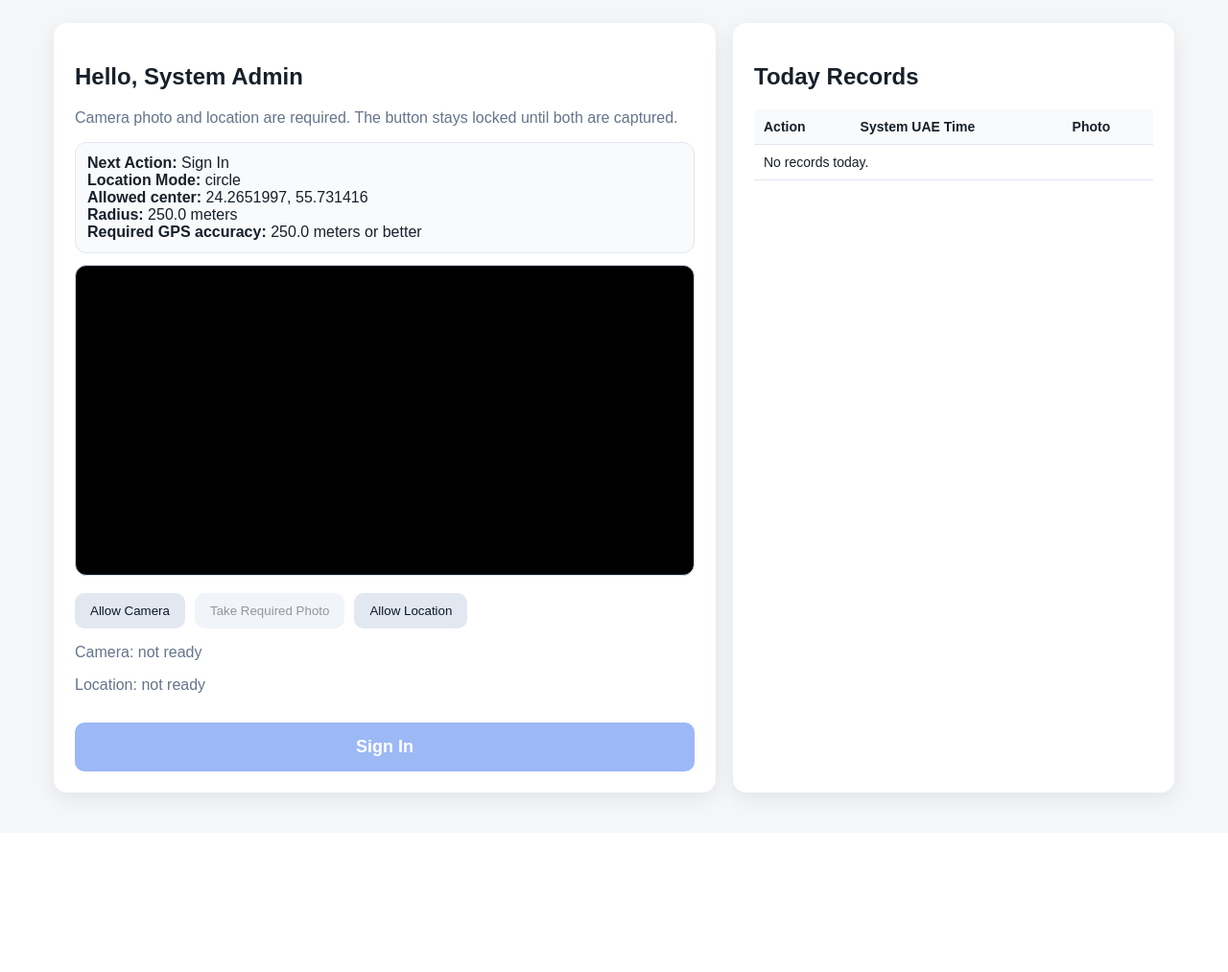
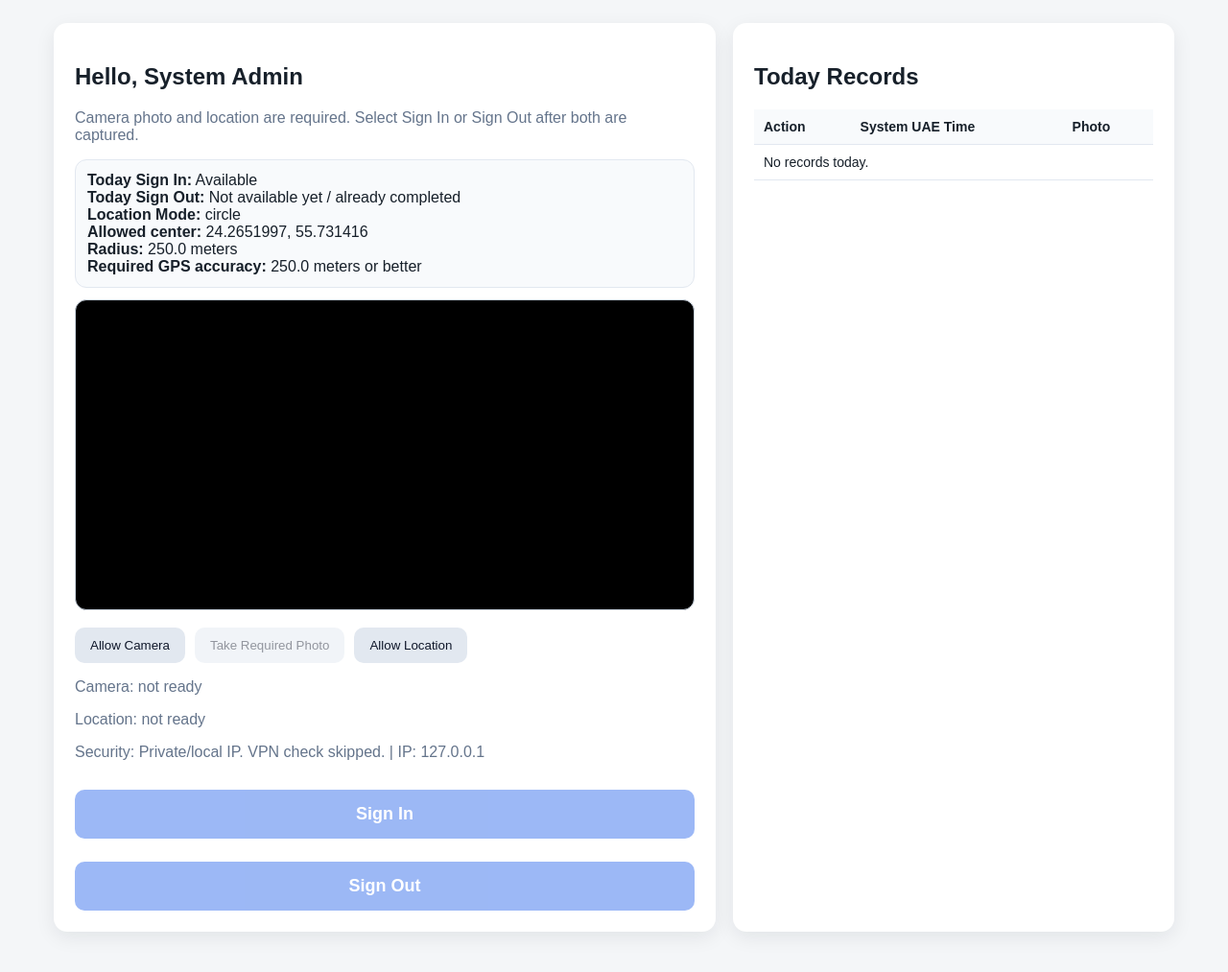
Before and after one commit to chatact135-wq/attendance-teachers, a Flask app: page /attendance in a window 1280 px wide. Shown: the part 51-1064 px from the top of the page at 96% size. Before the commit the page ends 896 px from the top, so only its background shows below. Run offline with Flask 3, Linux system fonts and the light colour scheme; the visitor is signed in with stand-in values (Sample User, id 1); data comes from the database, SQL or seed files in the repository; data that the repository does not hold is empty.

Commit message:
Add files via upload

```diff
--- a/app.py
+++ b/app.py
@@ -8,10 +8,11 @@ from math import radians, sin, cos, sqrt, atan2
 
 from flask import Flask, render_template, request, redirect, url_for, flash, session, send_file
 from flask_sqlalchemy import SQLAlchemy
-from sqlalchemy import inspect, text
+from sqlalchemy import inspect, text, func
 from werkzeug.security import generate_password_hash, check_password_hash
 from werkzeug.utils import secure_filename
 import pandas as pd
+import requests
 
 BASE_DIR = os.path.abspath(os.path.dirname(__file__))
 CAPTURE_DIR = os.path.join(BASE_DIR, "static", "captures")
@@ -63,6 +64,11 @@ class Attendance(db.Model):
     photo_path = db.Column(db.String(255), nullable=False)
     user_agent = db.Column(db.Text)
     ip_address = db.Column(db.String(80))
+    ip_country = db.Column(db.String(80))
+    ip_org = db.Column(db.String(255))
+    ip_is_vpn = db.Column(db.Boolean, default=False)
+    ip_is_hosting = db.Column(db.Boolean, default=False)
+    security_status = db.Column(db.String(255))
     is_manual = db.Column(db.Boolean, default=False)
     created_by_id = db.Column(db.Integer, db.ForeignKey("user.id"))
     updated_by_id = db.Column(db.Integer, db.ForeignKey("user.id"))
@@ -94,6 +100,75 @@ def get_client_ip():
     if forwarded:
         return forwarded.split(",")[0].strip()
     return request.headers.get("X-Real-IP") or request.remote_addr or ""
+
+
+def is_private_or_local_ip(ip):
+    if not ip:
+        return True
+    return (
+        ip.startswith("127.") or ip.startswith("10.") or ip.startswith("192.168.") or
+        ip.startswith("172.16.") or ip.startswith("172.17.") or ip.startswith("172.18.") or
+        ip.startswith("172.19.") or ip.startswith("172.2") or ip.startswith("172.30.") or
+        ip.startswith("172.31.") or ip == "::1"
+    )
+
+def ip_security_check(ip):
+    """Best-effort VPN/proxy/datacenter check. Blocks only if settings say so.
+    Uses proxycheck.io when PROXYCHECK_API_KEY is set; otherwise falls back to ip-api.com.
+    """
+    result = {
+        "checked": False,
+        "blocked": False,
+        "reason": "IP security check not completed.",
+        "country": "",
+        "org": "",
+        "is_vpn": False,
+        "is_hosting": False,
+    }
+    enabled = get_setting("vpn_check_enabled", "1") == "1"
+    block_enabled = get_setting("vpn_block_enabled", "1") == "1"
+    block_hosting = get_setting("block_hosting_provider", "1") == "1"
+    block_non_uae = get_setting("block_non_uae_ip", "0") == "1"
+    if not enabled:
+        result["reason"] = "IP security check disabled by System Owner."
+        return result
+    if is_private_or_local_ip(ip):
+        result["reason"] = "Private/local IP. VPN check skipped."
+        return result
+    try:
+        key = os.environ.get("PROXYCHECK_API_KEY", "").strip()
+        if key:
+            url = f"https://proxycheck.io/v2/{ip}?key={key}&vpn=1&asn=1&risk=1&tag=attendance"
+            data = requests.get(url, timeout=4).json()
+            item = data.get(ip, {}) if isinstance(data, dict) else {}
+            result["checked"] = True
+            result["country"] = item.get("country", "") or item.get("isocode", "")
+            result["org"] = item.get("provider", "") or item.get("organisation", "") or item.get("asn", "")
+            proxy_value = str(item.get("proxy", "no")).lower()
+            result["is_vpn"] = proxy_value in ["yes", "true", "1"]
+            result["is_hosting"] = "hosting" in str(item.get("type", "")).lower() or "datacenter" in str(item.get("type", "")).lower()
+        else:
+            url = f"http://ip-api.com/json/{ip}?fields=status,message,countryCode,country,isp,org,as,proxy,hosting,mobile,query"
+            data = requests.get(url, timeout=4).json()
+            result["checked"] = data.get("status") == "success"
+            result["country"] = data.get("countryCode", "") or data.get("country", "")
+            result["org"] = data.get("org") or data.get("isp") or data.get("as", "")
+            result["is_vpn"] = bool(data.get("proxy"))
+            result["is_hosting"] = bool(data.get("hosting"))
+    except Exception as exc:
+        result["reason"] = f"IP security check failed: {exc}"
+        return result
+
+    reasons = []
+    if result["is_vpn"]:
+        reasons.append("VPN/proxy IP detected")
+    if block_hosting and result["is_hosting"]:
+        reasons.append("datacenter/hosting IP detected")
+    if block_non_uae and result["country"] and result["country"] not in ["AE", "United Arab Emirates"]:
+        reasons.append(f"IP country is {result['country']}, not UAE")
+    result["reason"] = "; ".join(reasons) if reasons else "IP security check passed."
+    result["blocked"] = block_enabled and bool(reasons)
+    return result
 
 def audit(action, target_type, target_id=None, details=""):
     actor_id = session.get("user_id")
@@ -218,7 +293,8 @@ def login():
     if request.method == "POST":
         username = request.form.get("username", "").strip()
         password = request.form.get("password", "")
-        user = User.query.filter_by(username=username, is_active=True).first()
+        # Username login is case-insensitive. Password remains case-sensitive.
+        user = User.query.filter(func.lower(User.username) == username.lower(), User.is_active == True).first()
         if user and user.check_password(password):
             session["user_id"] = user.id
             return redirect(url_for("admin_dashboard" if user.role in ["admin", "owner"] else "attendance"))
@@ -236,14 +312,33 @@ def attendance():
     user = current_user()
     today_start = datetime.combine(uae_now().date(), datetime.min.time())
     records = Attendance.query.filter(Attendance.user_id == user.id, Attendance.timestamp_utc >= today_start).order_by(Attendance.timestamp_utc.desc()).all()
-    last_record = Attendance.query.filter_by(user_id=user.id).order_by(Attendance.timestamp_utc.desc()).first()
-    next_action = "OUT" if last_record and last_record.action == "IN" else "IN"
-    return render_template("attendance.html", records=records, next_action=next_action,
+    has_in_today = any(r.action == "IN" for r in records)
+    has_out_today = any(r.action == "OUT" for r in records)
+    can_sign_in = not has_in_today
+    can_sign_out = has_in_today and not has_out_today
+    return render_template("attendance.html", records=records, can_sign_in=can_sign_in, can_sign_out=can_sign_out,
                            center_lat=get_setting("center_lat", DEFAULT_CENTER_LAT),
                            center_lng=get_setting("center_lng", DEFAULT_CENTER_LNG),
                            radius_m=get_setting("radius_m", DEFAULT_RADIUS_M),
                            max_gps_accuracy_m=get_setting("max_gps_accuracy_m", DEFAULT_MAX_GPS_ACCURACY_M),
                            mode=get_setting("geofence_mode", "circle"))
+
+
+@app.route("/security-status")
+@login_required
+def security_status():
+    ip = get_client_ip()
+    risk = ip_security_check(ip)
+    return {
+        "ip": ip,
+        "checked": risk["checked"],
+        "blocked": risk["blocked"],
+        "reason": risk["reason"],
+        "country": risk["country"],
+        "org": risk["org"],
+        "is_vpn": risk["is_vpn"],
+        "is_hosting": risk["is_hosting"],
+    }
 
 @app.route("/submit-attendance", methods=["POST"])
 @login_required
@@ -274,6 +369,11 @@ def submit_attendance():
         flash("Invalid location data. Please refresh and try again.", "danger")
         return redirect(url_for("attendance"))
 
+    ip_risk = ip_security_check(get_client_ip())
+    if ip_risk.get("blocked"):
+        flash(f"Blocked: VPN/proxy/datacenter IP detected. {ip_risk.get('reason')} Please turn off VPN and use the normal local network.", "danger")
+        return redirect(url_for("attendance"))
+
     max_accuracy = float(get_setting("max_gps_accuracy_m", DEFAULT_MAX_GPS_ACCURACY_M))
     if accuracy_f is None:
         flash("GPS accuracy is required. Please allow precise location and try again.", "danger")
@@ -287,9 +387,18 @@ def submit_attendance():
         flash(f"Blocked: you are outside the allowed location. Distance from center: {dist:.1f} m", "danger")
         return redirect(url_for("attendance"))
 
-    last_record = Attendance.query.filter_by(user_id=user.id).order_by(Attendance.timestamp_utc.desc()).first()
-    if last_record and last_record.action == action:
-        flash(f"You already signed {'in' if action == 'IN' else 'out'} last. Next action is different.", "warning")
+    today_start = datetime.combine(system_uae_time.date(), datetime.min.time())
+    today_records = Attendance.query.filter(Attendance.user_id == user.id, Attendance.timestamp_utc >= today_start).all()
+    has_in_today = any(r.action == "IN" for r in today_records)
+    has_out_today = any(r.action == "OUT" for r in today_records)
+    if action == "IN" and has_in_today:
+        flash("Blocked: you already signed in today. Duplicate sign-in is not allowed.", "warning")
+        return redirect(url_for("attendance"))
+    if action == "OUT" and not has_in_today:
+        flash("Blocked: you cannot sign out because you did not sign in today.", "warning")
+        return redirect(url_for("attendance"))
+    if action == "OUT" and has_out_today:
+        flash("Blocked: you already signed out today. Duplicate sign-out is not allowed.", "warning")
         return redirect(url_for("attendance"))
 
     header, encoded = photo_data.split(",", 1)
@@ -310,6 +419,11 @@ def submit_attendance():
         photo_path=f"captures/{filename}",
         user_agent=request.headers.get("User-Agent", ""),
         ip_address=get_client_ip(),
+        ip_country=ip_risk.get("country", ""),
+        ip_org=ip_risk.get("org", ""),
+        ip_is_vpn=ip_risk.get("is_vpn", False),
+        ip_is_hosting=ip_risk.get("is_hosting", False),
+        security_status=ip_risk.get("reason", ""),
         timestamp_utc=system_uae_time,
         is_manual=False,
     )
@@ -370,6 +484,11 @@ def owner_manual_record():
             photo_path=f"captures/{filename}",
             user_agent="Manual owner entry",
             ip_address=get_client_ip(),
+            ip_country="OWNER_MANUAL",
+            ip_org="Owner manual entry",
+            ip_is_vpn=False,
+            ip_is_hosting=False,
+            security_status="Owner manual entry - security bypass recorded in audit log",
             is_manual=True,
             created_by_id=session["user_id"],
             note=note,
@@ -435,8 +554,8 @@ def admin_users():
             role = "user"
         if not username or not full_name or not password:
             flash("Username, full name and password are required.", "danger")
-        elif User.query.filter_by(username=username).first():
-            flash("Username already exists.", "danger")
+        elif User.query.filter(func.lower(User.username) == username.lower()).first():
+            flash("Username already exists. Usernames are not case-sensitive.", "danger")
         else:
             u = User(username=username, full_name=full_name, role=role)
             u.set_password(password)
@@ -458,7 +577,11 @@ def admin_settings():
         set_setting("radius_m", request.form.get("radius_m", DEFAULT_RADIUS_M))
         set_setting("max_gps_accuracy_m", request.form.get("max_gps_accuracy_m", DEFAULT_MAX_GPS_ACCURACY_M))
         set_setting("polygon", request.form.get("polygon", ""))
-        audit("update_settings", "settings", None, "Location/geofence settings updated")
+        set_setting("vpn_check_enabled", "1" if request.form.get("vpn_check_enabled") else "0")
+        set_setting("vpn_block_enabled", "1" if request.form.get("vpn_block_enabled") else "0")
+        set_setting("block_hosting_provider", "1" if request.form.get("block_hosting_provider") else "0")
+        set_setting("block_non_uae_ip", "1" if request.form.get("block_non_uae_ip") else "0")
+        audit("update_settings", "settings", None, "Location/geofence/security settings updated")
         db.session.commit()
         flash("Location settings saved.", "success")
     return render_template("settings.html",
@@ -467,7 +590,11 @@ def admin_settings():
                            center_lng=get_setting("center_lng", DEFAULT_CENTER_LNG),
                            radius_m=get_setting("radius_m", DEFAULT_RADIUS_M),
                            max_gps_accuracy_m=get_setting("max_gps_accuracy_m", DEFAULT_MAX_GPS_ACCURACY_M),
-                           polygon=get_setting("polygon", ""))
+                           polygon=get_setting("polygon", ""),
+                           vpn_check_enabled=get_setting("vpn_check_enabled", "1"),
+                           vpn_block_enabled=get_setting("vpn_block_enabled", "1"),
+                           block_hosting_provider=get_setting("block_hosting_provider", "1"),
+                           block_non_uae_ip=get_setting("block_non_uae_ip", "0"))
 
 @app.route("/admin/export")
 @view_required
@@ -485,6 +612,11 @@ def export_excel():
             "Accuracy meters": r.accuracy,
             "Distance from allowed center meters": round(r.distance_m or 0, 2),
             "IP Address": r.ip_address,
+            "IP Country": r.ip_country or "",
+            "IP Organization": r.ip_org or "",
+            "VPN/Proxy Detected": "Yes" if r.ip_is_vpn else "No",
+            "Datacenter/Hosting Detected": "Yes" if r.ip_is_hosting else "No",
+            "Security Status": r.security_status or "",
             "Manual Record": "Yes" if r.is_manual else "No",
             "Created By": r.created_by.full_name if r.created_by else "User self sign-in/out",
             "Updated By": r.updated_by.full_name if r.updated_by else "",
@@ -516,6 +648,16 @@ def ensure_schema_upgrades():
             "updated_by_id": "ALTER TABLE attendance ADD COLUMN updated_by_id INTEGER",
             "updated_at": "ALTER TABLE attendance ADD COLUMN updated_at TIMESTAMP",
             "note": "ALTER TABLE attendance ADD COLUMN note TEXT",
+            "ip_country": "ALTER TABLE attendance ADD COLUMN ip_country VARCHAR(80)",
+            "ip_org": "ALTER TABLE attendance ADD COLUMN ip_org VARCHAR(255)",
+            "ip_is_vpn": "ALTER TABLE attendance ADD COLUMN ip_is_vpn BOOLEAN DEFAULT 0",
+            "ip_is_hosting": "ALTER TABLE attendance ADD COLUMN ip_is_hosting BOOLEAN DEFAULT 0",
+            "security_status": "ALTER TABLE attendance ADD COLUMN security_status VARCHAR(255)",
+            "ip_country": "ALTER TABLE attendance ADD COLUMN ip_country VARCHAR(80)",
+            "ip_org": "ALTER TABLE attendance ADD COLUMN ip_org VARCHAR(255)",
+            "ip_is_vpn": "ALTER TABLE attendance ADD COLUMN ip_is_vpn BOOLEAN DEFAULT FALSE",
+            "ip_is_hosting": "ALTER TABLE attendance ADD COLUMN ip_is_hosting BOOLEAN DEFAULT FALSE",
+            "security_status": "ALTER TABLE attendance ADD COLUMN security_status VARCHAR(255)",
         }
     else:
         ddl = {
@@ -541,13 +683,17 @@ def init_db():
         set_setting("max_gps_accuracy_m", DEFAULT_MAX_GPS_ACCURACY_M)
         set_setting("geofence_mode", "circle")
         set_setting("polygon", "")
+        set_setting("vpn_check_enabled", "1")
+        set_setting("vpn_block_enabled", "1")
+        set_setting("block_hosting_provider", "1")
+        set_setting("block_non_uae_ip", "0")
         db.session.commit()
-    if not User.query.filter_by(username="admin").first():
+    if not User.query.filter(func.lower(User.username) == "admin").first():
         admin = User(username="admin", full_name="System Admin", role="admin")
         admin.set_password(os.environ.get("ADMIN_PASSWORD", "admin123"))
         db.session.add(admin)
         db.session.commit()
-    if not User.query.filter_by(username="Ahmad").first():
+    if not User.query.filter(func.lower(User.username) == "ahmad").first():
         owner = User(username="Ahmad", full_name="Ahmad - System Owner", role="owner")
         owner.set_password(os.environ.get("OWNER_PASSWORD", "Ahna@@@$$$"))
         db.session.add(owner)
--- a/requirements.txt
+++ b/requirements.txt
@@ -6,3 +6,4 @@ pandas==2.2.2
 openpyxl==3.1.5
 
 psycopg2-binary==2.9.9
+requests==2.32.3
--- a/static/attendance.js
+++ b/static/attendance.js
@@ -4,7 +4,9 @@ const preview = document.getElementById('preview');
 const startCamera = document.getElementById('startCamera');
 const capturePhoto = document.getElementById('capturePhoto');
 const getLocation = document.getElementById('getLocation');
-const submitBtn = document.getElementById('submitBtn');
+const signInBtn = document.getElementById('signInBtn');
+const signOutBtn = document.getElementById('signOutBtn');
+const actionInput = document.getElementById('actionInput');
 const cameraStatus = document.getElementById('cameraStatus');
 const locationStatus = document.getElementById('locationStatus');
 const photoData = document.getElementById('photo_data');
@@ -12,14 +14,46 @@ const latInput = document.getElementById('latitude');
 const lngInput = document.getElementById('longitude');
 const accInput = document.getElementById('accuracy');
 const deviceTime = document.getElementById('device_time');
+const securityStatus = document.getElementById('securityStatus');
+
+let securityBlocked = false;
 let cameraReady = false;
 let photoReady = false;
 let locationReady = false;
-function updateButton(){
-  deviceTime.value = "SERVER_UAE_TIME_ONLY";
-  submitBtn.disabled = !(photoReady && locationReady);
+let selectedAction = '';
+
+function setAction(action) {
+  selectedAction = action;
+  actionInput.value = action;
 }
-// Device/browser time is not used. The server stores official UAE time only.
+
+function updateButtons(){
+  deviceTime.value = 'SERVER_UAE_TIME_ONLY';
+  const ready = photoReady && locationReady && !securityBlocked;
+  if (signInBtn) signInBtn.disabled = !(ready && window.CAN_SIGN_IN);
+  if (signOutBtn) signOutBtn.disabled = !(ready && window.CAN_SIGN_OUT);
+}
+
+async function checkSecurity(){
+  if(!securityStatus){ return; }
+  try{
+    const res = await fetch('/security-status', {cache:'no-store'});
+    const data = await res.json();
+    if(data.blocked){
+      securityBlocked = true;
+      securityStatus.textContent = `Security: BLOCKED - ${data.reason}. Turn off VPN/proxy and use the normal local network.`;
+      alert(`Blocked: ${data.reason}. Turn off VPN/proxy and try again.`);
+    }else{
+      securityBlocked = false;
+      securityStatus.textContent = `Security: ${data.reason}${data.ip ? ' | IP: '+data.ip : ''}`;
+    }
+  }catch(e){
+    securityBlocked = false;
+    securityStatus.textContent = 'Security: IP/VPN check could not be completed now. Server will check again on submit.';
+  }
+  updateButtons();
+}
+
 startCamera.addEventListener('click', async ()=>{
   try{
     const stream = await navigator.mediaDevices.getUserMedia({video:{facingMode:'user'}, audio:false});
@@ -31,6 +65,7 @@ startCamera.addEventListener('click', async ()=>{
     cameraStatus.textContent = 'Camera blocked or unavailable. Attendance cannot be submitted.';
   }
 });
+
 capturePhoto.addEventListener('click', ()=>{
   if(!cameraReady){ return; }
   canvas.width = video.videoWidth || 640;
@@ -43,8 +78,10 @@ capturePhoto.addEventListener('click', ()=>{
   preview.style.display = 'block';
   photoReady = true;
   cameraStatus.textContent = 'Camera: required photo captured.';
-  updateButton();
+  checkSecurity();
+  updateButtons();
 });
+
 getLocation.addEventListener('click', ()=>{
   if(!navigator.geolocation){
     locationStatus.textContent = 'Location is not supported on this device.';
@@ -57,16 +94,36 @@ getLocation.addEventListener('click', ()=>{
     accInput.value = pos.coords.accuracy;
     locationReady = true;
     locationStatus.textContent = `Location: ready (${pos.coords.latitude.toFixed(6)}, ${pos.coords.longitude.toFixed(6)}), accuracy ${Math.round(pos.coords.accuracy)} m`;
-    updateButton();
+    checkSecurity();
+    updateButtons();
   },(err)=>{
     locationStatus.textContent = 'Location blocked or unavailable. Attendance cannot be submitted.';
   },{enableHighAccuracy:true, timeout:15000, maximumAge:0});
 });
+
+if (signInBtn) {
+  signInBtn.addEventListener('click', () => setAction('IN'));
+}
+if (signOutBtn) {
+  signOutBtn.addEventListener('click', () => setAction('OUT'));
+}
+
 document.getElementById('attendanceForm').addEventListener('submit',(e)=>{
-  updateButton();
   if(!photoReady || !locationReady){
     e.preventDefault();
     alert('Camera photo and location are both required.');
+    return;
+  }
+  if(securityBlocked){
+    e.preventDefault();
+    alert('Attendance blocked because VPN/proxy/datacenter IP was detected.');
+    return;
+  }
+  if(!actionInput.value){
+    e.preventDefault();
+    alert('Please select Sign In or Sign Out.');
   }
 });
-updateButton();
+
+checkSecurity();
+updateButtons();
--- a/templates/attendance.html
+++ b/templates/attendance.html
@@ -3,10 +3,11 @@
 <div class="grid">
   <section class="card">
     <h1>Hello, {{ current_user.full_name }}</h1>
-    <p class="muted">Camera photo and location are required. The button stays locked until both are captured.</p>
+    <p class="muted">Camera photo and location are required. Select Sign In or Sign Out after both are captured.</p>
 
     <div class="status-box">
-      <div><b>Next Action:</b> {{ 'Sign In' if next_action == 'IN' else 'Sign Out' }}</div>
+      <div><b>Today Sign In:</b> {{ 'Available' if can_sign_in else 'Already completed' }}</div>
+      <div><b>Today Sign Out:</b> {{ 'Available' if can_sign_out else 'Not available yet / already completed' }}</div>
       <div><b>Location Mode:</b> {{ mode }}</div>
       <div><b>Allowed center:</b> {{ center_lat }}, {{ center_lng }}</div>
       <div><b>Radius:</b> {{ radius_m }} meters</div>
@@ -25,15 +26,19 @@
 
     <p id="cameraStatus" class="muted">Camera: not ready</p>
     <p id="locationStatus" class="muted">Location: not ready</p>
+    <p id="securityStatus" class="muted">Security: checking IP/VPN status...</p>
 
     <form method="post" action="{{ url_for('submit_attendance') }}" id="attendanceForm">
-      <input type="hidden" name="action" value="{{ next_action }}">
+      <input type="hidden" name="action" id="actionInput" value="">
       <input type="hidden" name="device_time" id="device_time">
       <input type="hidden" name="latitude" id="latitude">
       <input type="hidden" name="longitude" id="longitude">
       <input type="hidden" name="accuracy" id="accuracy">
       <input type="hidden" name="photo_data" id="photo_data">
-      <button id="submitBtn" class="primary big" type="submit" disabled>{{ 'Sign In' if next_action == 'IN' else 'Sign Out' }}</button>
+      <div class="actions">
+        <button id="signInBtn" class="primary big" type="submit" data-action="IN" {% if not can_sign_in %}disabled{% endif %}>Sign In</button>
+        <button id="signOutBtn" class="primary big" type="submit" data-action="OUT" {% if not can_sign_out %}disabled{% endif %}>Sign Out</button>
+      </div>
     </form>
   </section>
 
@@ -55,5 +60,9 @@
     </table>
   </section>
 </div>
+<script>
+  window.CAN_SIGN_IN = {{ 'true' if can_sign_in else 'false' }};
+  window.CAN_SIGN_OUT = {{ 'true' if can_sign_out else 'false' }};
+</script>
 <script src="{{ url_for('static', filename='attendance.js') }}"></script>
 {% endblock %}
```
Also changed, not shown: templates/admin.html (+4 -4 lines), templates/settings.html (+10 -1 lines), README.md.
